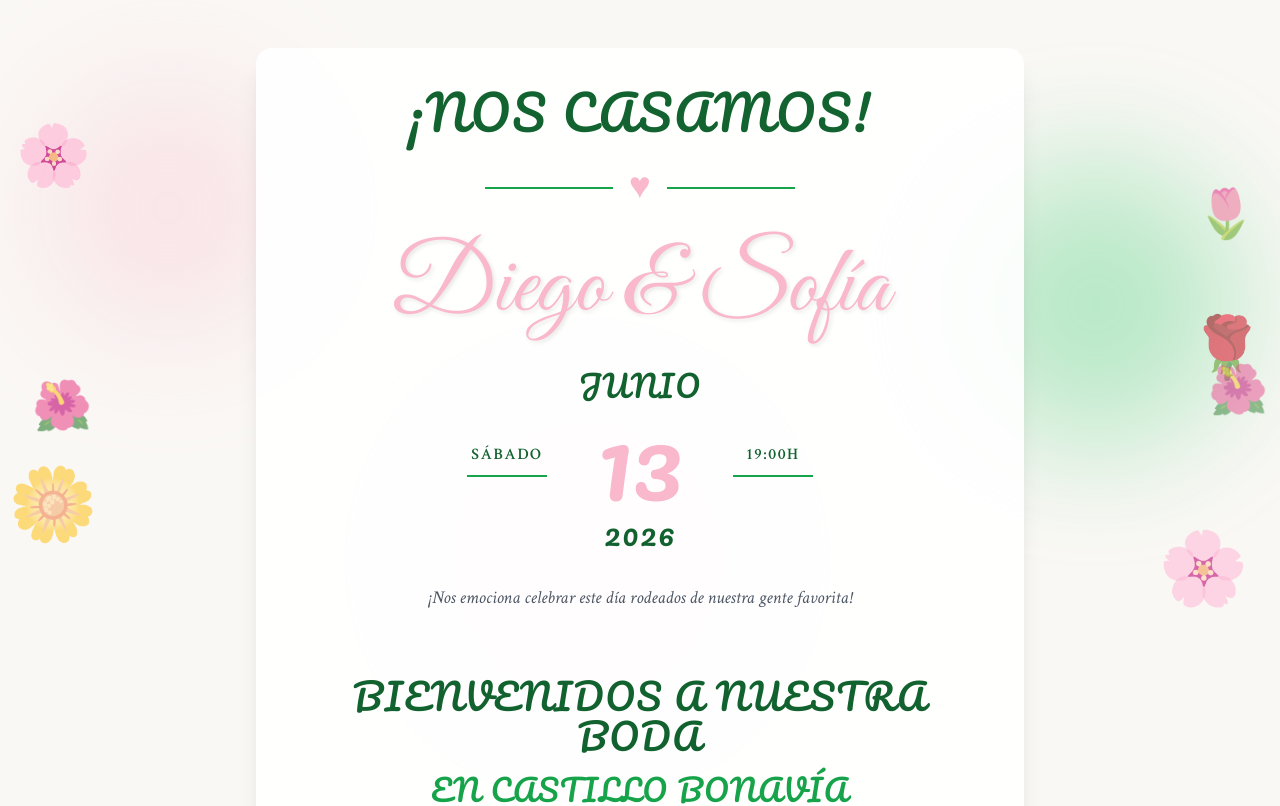
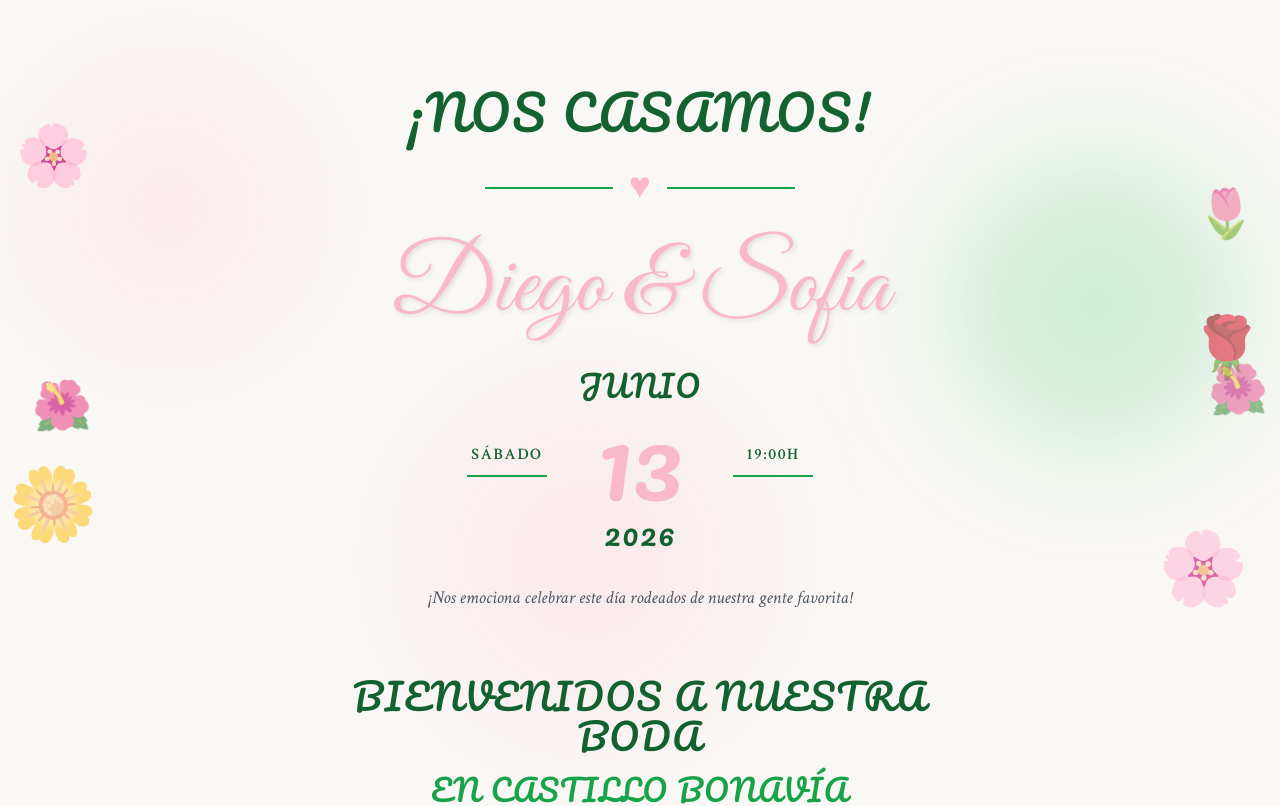
Before and after one commit to diegomorcillod/web-wedding, a React (Vite) app: page / in a window 1280 px wide. Shown: the top 806 px of the page. Built offline with nearby package versions, Linux system fonts and the light colour scheme; a web font is replaced by a local one.

Commit message:
feat: quitar fondo blanco para mostrar fondo dinámico completo

```diff
--- a/src/App.tsx
+++ b/src/App.tsx
@@ -22,7 +22,7 @@ const App: React.FC = () => {
     <div className="min-h-screen py-8 sm:py-12 relative overflow-hidden">
       {/* Fondo dinámico con parallax */}
       <div
-        className="fixed inset-0 -z-10 opacity-30"
+        className="fixed inset-0 -z-10 opacity-20"
         style={{
           transform: `translateY(${scrollY * 0.5}px)`,
           transition: 'transform 0.1s ease-out'
@@ -114,7 +114,7 @@ const App: React.FC = () => {
       </div>
 
       <div className="max-w-3xl mx-auto relative z-10">
-        <div className="bg-white/90 shadow-xl rounded-2xl p-6 sm:p-10">
+        <div className="p-6 sm:p-10">
           <Hero />
           <IntroSection />
 
```
